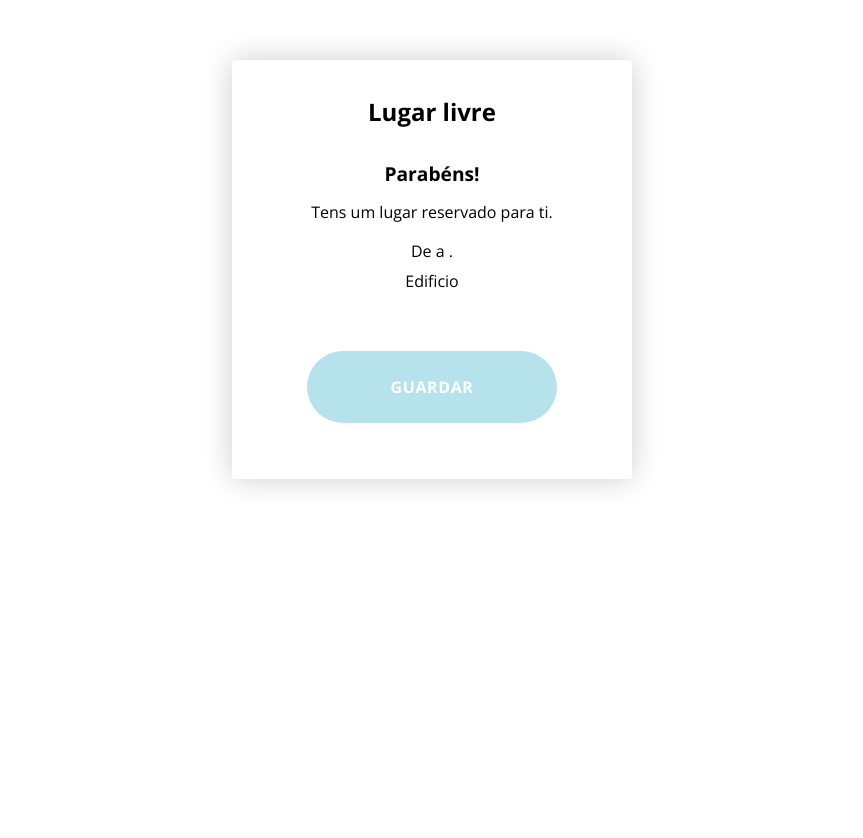
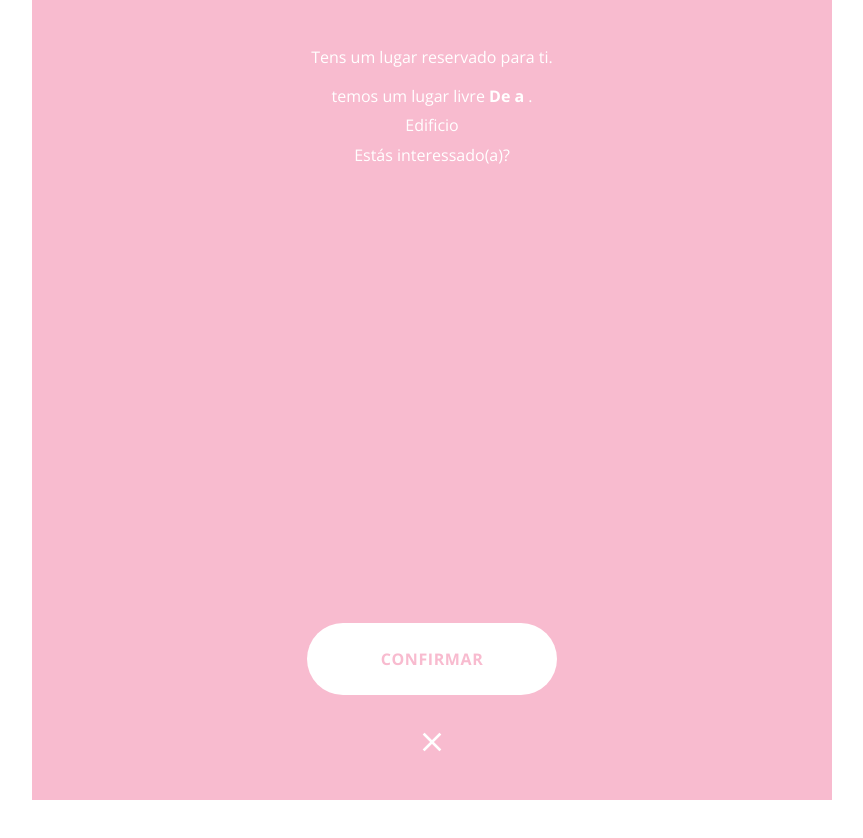
Before and after one commit to dargains/lugarlivre, a React (Create React App) app: page /accept in a window 1280 px wide. Shown: the top 838 px of the page, without its empty margins (208-1071 px from the left). After the commit the page ends 800 px from the top, so only its background shows below. Built offline with nearby package versions, Linux system fonts and the light colour scheme; no server answers.

Commit message:
UPD: accept screen styling;

```diff
--- a/src/pages/Accept.js
+++ b/src/pages/Accept.js
@@ -3,12 +3,16 @@ import styled from 'styled-components'
 import Axios from 'axios'
 import moment from 'moment'
 
+import Container from '../components/Container'
+import ButtonContainer from '../components/ButtonContainer'
 import Button from '../components/Button'
+import AltButton from '../components/AltButton'
 
 const AcceptScreen = () => {
   const baseUrl = 'http://myeverydayapps.com/public/_/items'
   const emailEndpoint = 'https://functionstestlogs.azurewebsites.net/api/SendEmail?code=1k9alxFBsZFlF0mHUlV/1wG58CLO0Xo79aoAZOh4af1p1SWi3fkCgQ=='
   const [owner, setOwner] = useState({})
+  const [believer, setBeliever] = useState({})
   const [loan, setLoan] = useState({})
   const [startDateString, setStartDateString] = useState('')
   const [endDateString, setEndDateString] = useState('')
@@ -26,7 +30,7 @@ const AcceptScreen = () => {
       </div>`
     })
 
-    Axios.post(emailEndpoint, data)
+    // Axios.post(emailEndpoint, data)
   }
   const getInfo = async id => {
     const loanResponse = await Axios(baseUrl + `/loans?filter[id][eq]=${id}`);
@@ -41,6 +45,7 @@ const AcceptScreen = () => {
 
     const believerResponse = await Axios(baseUrl + `/believers?filter[id][eq]=${believerId}`);
     const currentbeliever = believerResponse.data.data[0];
+    setBeliever(currentbeliever)
 
     setStartDateString(moment(currentLoan.start).isSame(currentLoan.end, 'year') ? moment(currentLoan.start).isSame(currentLoan.end, 'month') ? moment(currentLoan.start).format('DD') : moment(currentLoan.start).format('DD [de] MMMM') : moment(currentLoan.start).format('DD [de] MMMM [de] YYYY'));
     setEndDateString(moment(currentLoan.end).format("DD [de] MMMM [de] YYYY"))
@@ -62,45 +67,31 @@ const AcceptScreen = () => {
   }, []);
 
   return (
-    <Container>
-      <Title>Lugar livre</Title>
-      <Subtitle>Parabéns!</Subtitle>
+    <Container backColor="var(--m-05)">
       <Body>Tens um lugar reservado para ti.</Body>
       <Box>
-        <Body>{isSameDay ? `${endDateString}` : `De ${startDateString} a ${endDateString}`}.</Body>
+        <Body><strong>{believer.name}</strong> temos um lugar livre <strong>{isSameDay ? `${endDateString}` : `De ${startDateString} a ${endDateString}`}</strong>.</Body>
         <Body>Edificio {owner?.building}</Body>
         <Body>{owner?.spot}</Body>
+        <Body>Estás interessado(a)?</Body>
       </Box>
-      <Button>Guardar</Button>
+      <ButtonContainer>
+        <Button white color="var(--m-05)">Confirmar</Button>
+        <AltButton white icon="close" />
+      </ButtonContainer>
     </Container >
   )
 }
 
-const Container = styled.main`
-  width: 90%;
-  max-width: 400px;
-  margin: 60px auto;
-  padding: 40px;
-  border-radius: 4px;
-  box-shadow: 0 0 30px rgba(0,0,0,.2);
-  text-align: center;
-`;
 const Box = styled.div`
   margin: 20px 0 60px;
 `;
 
-const Title = styled.h1`
-  font-size: 1.5em;
-  margin-bottom: 40px;
-`;
-const Subtitle = styled.h2`
-  font-size: 1.2em;
-  margin-bottom: 20px;
-`;
 const Body = styled.p`
   font-size: 1em;
   margin-bottom: 10px;
   line-height: 1.2em;
+  color: var(--neu-01);
 `;
 
 export default AcceptScreen
```
